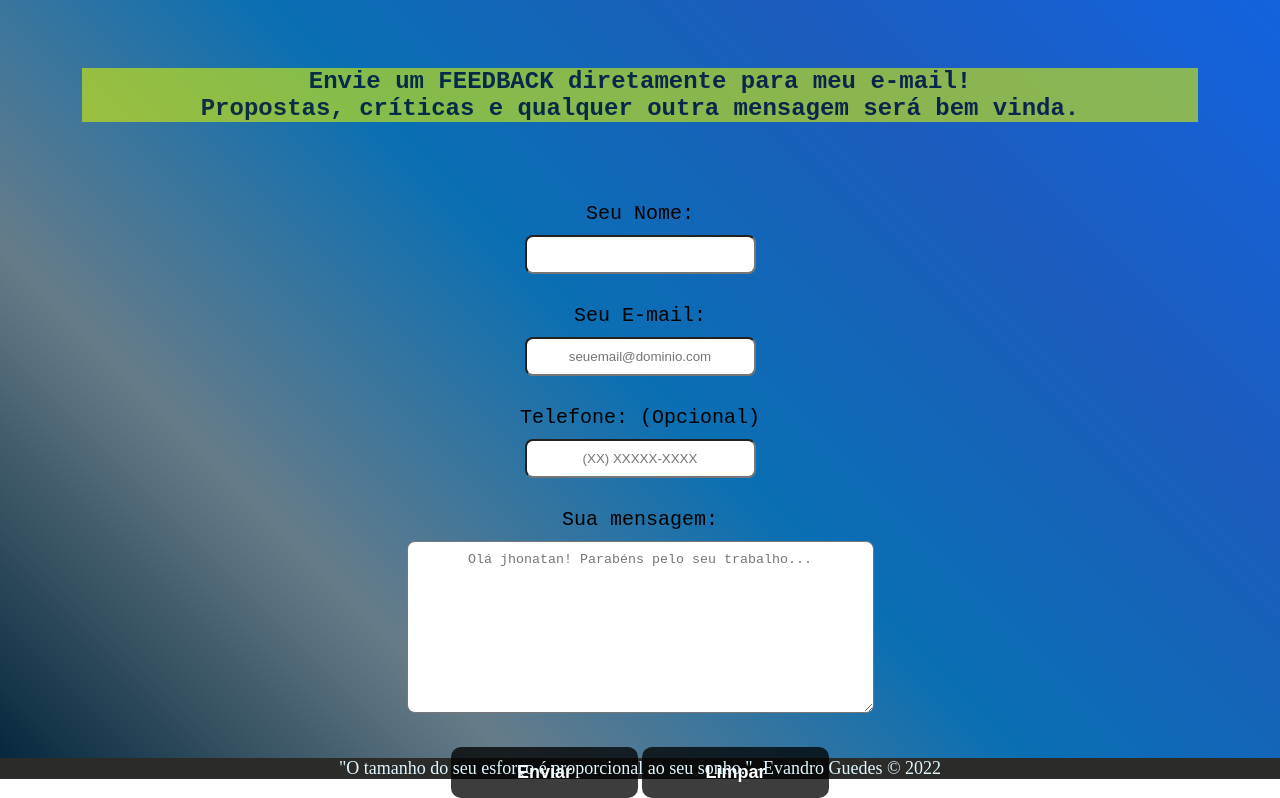
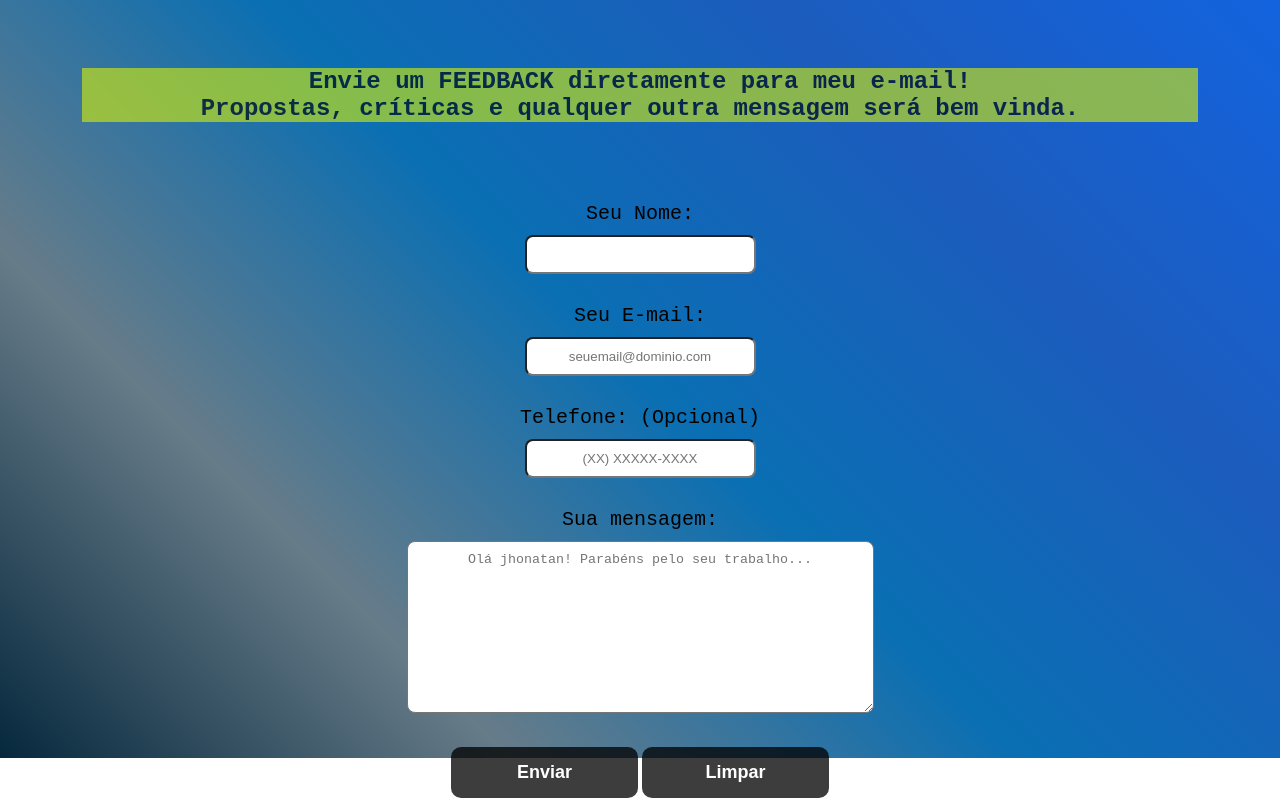
Before and after one commit to JhonatanSiqueira/JhonatanSiqueira.github.io, a plain HTML site: page index.html in a window 1280 px wide. Shown: the part 2552-3350 px from the top of the page. Drawn offline with nearby package versions, Linux system fonts and the light colour scheme.

Commit message:
dlt footer

```diff
--- a/index.html
+++ b/index.html
@@ -350,10 +350,6 @@
 
     </main>
 
-    <footer class="rodape">
-      <p class="copyright"> "O tamanho do seu esforço é proporcional ao seu sonho." -Evandro Guedes &copy;  2022 </p>
-    </footer>
-
   <!-- Scripts referentes ao jquery e ao OWLCarousel -->
     <script
       src="https://cdnjs.cloudflare.com/ajax/libs/jquery/3.6.0/jquery.min.js"
```
